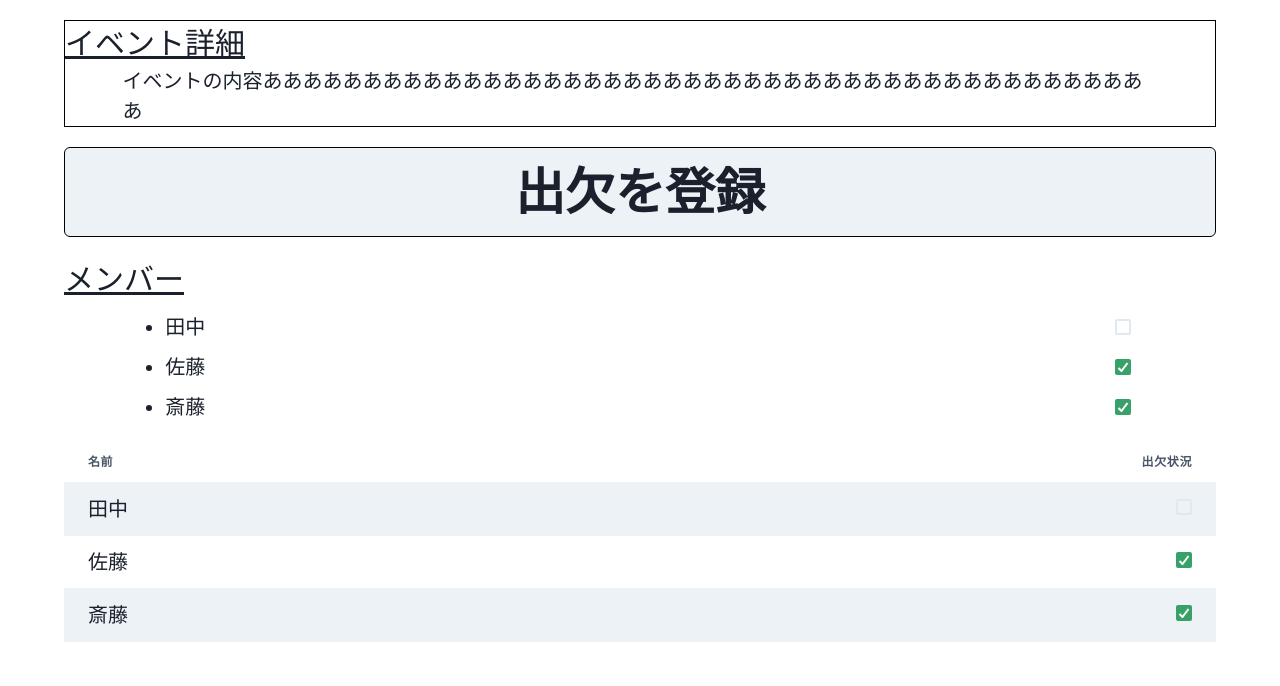
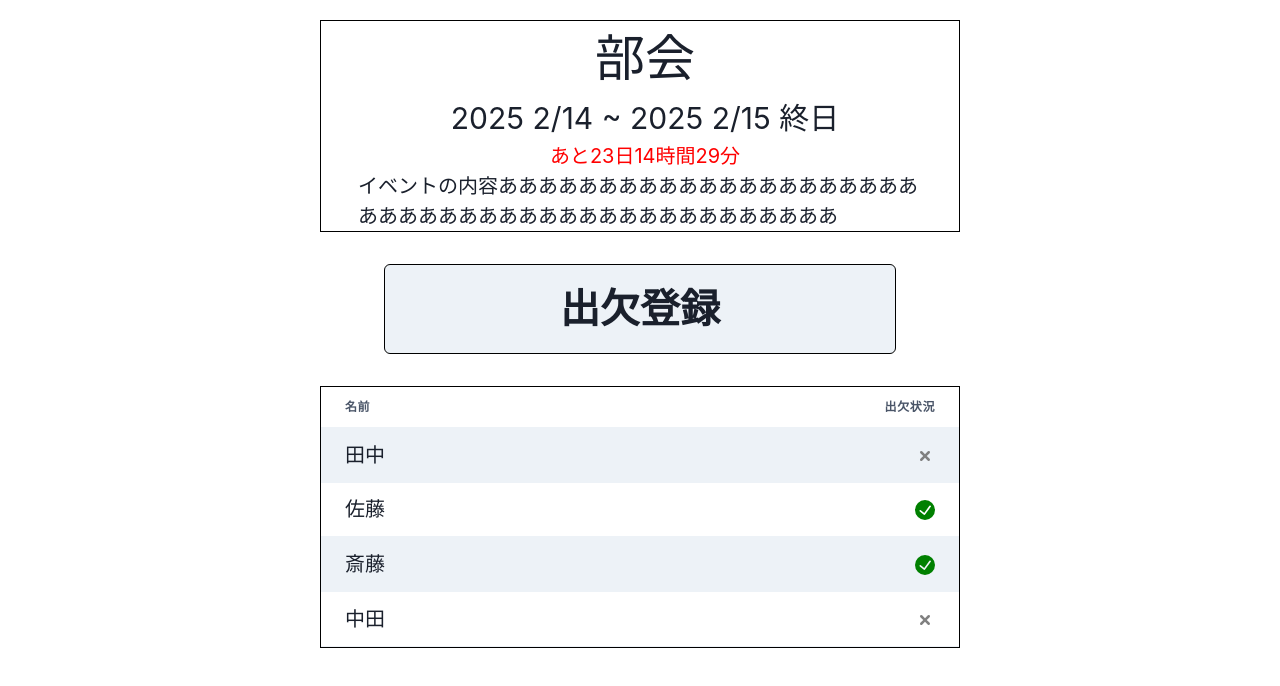
Before and after one commit to club-gleap/glape, a Next.js app: page /event in a window 1280 px wide. Shown: the top 686 px of the page. Built offline with nearby package versions, Linux system fonts and the light colour scheme.

Commit message:
feature/4-eventpage

```diff
--- /dev/null
+++ b/app/event/event-utils.tsx
@@ -0,0 +1,52 @@
+import { SmallCloseIcon, CheckCircleIcon } from "@chakra-ui/icons";
+
+//終日・終了時間なし・終了時間ありに応じて文字列を返す
+export const period = (_allDay: boolean, _startTime: Date, _finishTime: Date | null) => {
+    if (_finishTime == null){
+        // 終了時間が指定されてない場合
+        if (_allDay) {
+            return `${_startTime.getFullYear()}  ${_startTime.getMonth() + 1}/${_startTime.getDate()} ~　　　 ${_startTime.getFullYear()}  ${_startTime.getMonth() + 1}/${_startTime.getDate()} 終日`;
+        }
+        // 終了時間が指定されず、全日ではない場合
+        else {
+            return `${_startTime.getHours()}:${_startTime.getMinutes()}~`;
+        }
+    }
+    else if (_finishTime != null) {
+        // 複数日終日
+        if (_allDay) {
+            return `~\n
+            ${_finishTime.getFullYear()}  ${_finishTime.getMonth() + 1}/${_finishTime.getDate()} 終日`;
+        }
+        // 一日、開始時間と終了時間あり
+        else if (_startTime.getDate() == _finishTime.getDate()) {
+            return `${_startTime.getHours()}:${_startTime.getMinutes()}~${_finishTime.getHours()}:${_finishTime.getMinutes()}`;
+        }
+        // 複数日、開始時間と終了時間あり
+        else {
+            return `${_startTime.getHours()}:${_startTime.getMinutes()}~
+            ${_finishTime.getFullYear()}  ${_finishTime.getMonth() + 1}/${_finishTime.getDate()}  ${_finishTime.getHours()}:${_finishTime.getMinutes()}`;
+        }
+    }
+}
+
+//開始までの日、時間、分を計算して返す。過ぎている場合は全て０を返す
+export const diffTimes = (limitTime: Date) => {
+    const now = new Date();
+    const diffMilliseconds = limitTime.getTime() - now.getTime(); //時間差（ms）
+    if (diffMilliseconds <= 0) {
+        return { days: 0, hours: 0, minutes: 0 };
+    }
+    else {
+        const diffDays = Math.floor(diffMilliseconds / (1000 * 60 * 60 * 24)); //日にち
+        const diffHours = Math.floor(diffMilliseconds % (1000 * 60 * 60 * 24) / (1000 * 60 * 60));  // 時間
+        const diffMinutes = Math.floor((diffMilliseconds % (1000 * 60 * 60)) / (1000 * 60));  // 分
+        return { days: diffDays, hours: diffHours, minutes: diffMinutes };
+    }
+}
+
+// 出席・欠席に応じたアイコンを返す
+export const attendanceIcon = (attendance: boolean) => {
+    if (attendance) return <CheckCircleIcon boxSize="20px" color='green'></CheckCircleIcon>;
+    else return <SmallCloseIcon boxSize="20px" color='gray'></SmallCloseIcon>;
+};
--- a/app/event/page.tsx
+++ b/app/event/page.tsx
@@ -1,57 +1,57 @@
 "use client"
-import { Box, Button, Center ,Checkbox,Flex,UnorderedList,ListItem} from "@chakra-ui/react";
-import { babelIncludeRegexes } from "next/dist/build/webpack-config";
+import { Box, Button, Center, Stack, Table,Thead,Tbody,Tr,Th,Td,TableContainer} from "@chakra-ui/react";
 import React, { useState } from 'react';
-import {
-    Table,
-    Thead,
-    Tbody,
-    Tfoot,
-    Tr,
-    Th,
-    Td,
-    TableCaption,
-    TableContainer,
-  } from '@chakra-ui/react'
-
+import { period, diffTimes, attendanceIcon } from './event-utils';
 
 export default function Home() {
-
-    {/* 仮のデータ。本番ではどこかからデータを読み込む？ */}
+  //仮のデータ。本番ではどこかからデータを読み込む？
   const [members, setMembers] = useState({
     "田中": false,
     "佐藤": true,
     "斎藤": true,
+    "中田": false,
   });
+  const eventName: string = "部会"
+  const startTime = new Date('2025-02-14T18:30:00');
+  const finishTime = new Date('2025-02-15T18:40:00');
   const eventContent: string = "イベントの内容あああああああああああああああああああああああああああああああああああああああああああああ"
+  const isAllDay = true;
+  //ここまで仮のデータ
 
+
+  // 出席ボタンを押したときの処理
+  const attendButtonClick = () => {
+
+  };
+
+  //残り時間
+  const restTimes = diffTimes(startTime);
 
   return (
     <Center flexDirection="column">
-            <Box borderColor="black" borderWidth="1px" width='90%' mt="20px">
-                <Box fontSize="30px" textDecoration="underline">イベント詳細</Box>
+      <Stack spacing={8} width={{ base: "90%", md: "50%" }} mt="20px">
+        <Box borderColor="black" borderWidth="1px">
+          <Center fontSize="50px" ml="10px">{eventName}</Center>
+          <Center fontSize="30px" ml="10px">
+            {/* getMonth()だけだと本来の月－１で表示されるので＋１する必要がある */}
+            {startTime.getFullYear()}  {startTime.getMonth() + 1}/{startTime.getDate()}  {period(isAllDay, startTime, finishTime)}
+          </Center>
+          <Center fontSize="20px" color="red" ml="10px">
+            あと{restTimes.days}日{restTimes.hours}時間{restTimes.minutes}分
+          </Center>
           <Center>
-                    <Box fontSize="20px" width='90%'>{eventContent}</Box>
+            <Box fontSize="20px" width="90%" ml="10px">{eventContent}</Box>
           </Center>
         </Box>
-            <Button fontSize="50px" borderColor="black" borderWidth="1px" width='90%' height="90px" mt="20px">出欠を登録</Button>
-            <Box width='90%' mt="20px">
-                <Box fontSize="30px" textDecoration="underline">メンバー</Box>
-                <UnorderedList>
-                    {/* membersリストの中身を順番に表示 */}
-                    {Object.entries(members).map(([name, attendance], index) => (
-                        <Center key={index}>
-                            <Flex width="85%" mt="10px" justify="space-between">
-                                <ListItem fontSize="20px">{name}</ListItem>
-                                {/* 画面上で変更できないチェックボックス */}
-                                <Checkbox colorScheme='green' isChecked={attendance}></Checkbox>
-                            </Flex>
+
+        {/* 出欠登録ボタンを中央に配置 */}
+        <Center>
+        <Button onClick={attendButtonClick} fontSize="40px" borderColor="black" borderWidth="1px" width="80%" height="90px">
+            出欠登録
+          </Button>
         </Center>
-                        ))
-                    }
-                </UnorderedList>
-            </Box>
-            <TableContainer width='90%' mt="20px">
+
+        <TableContainer borderColor="black" borderWidth="1px">
           <Table variant='striped' colorScheme='gray'>
             <Thead>
               <Tr>
@@ -62,18 +62,17 @@ export default function Home() {
             <Tbody>
               {/* membersリストの中身を順番に表示 */}
               {Object.entries(members).map(([name, attendance], index) => (
-                                    <Tr width="85%" mt="10px" >
+                <Tr key={index}>
                   <Td fontSize="20px">{name}</Td>
-                                        {/* 画面上で変更できないチェックボックス */}
                   <Td isNumeric>
-                                            <Checkbox colorScheme='green' isChecked={attendance}></Checkbox>
+                    {attendanceIcon(attendance)}
                   </Td>
                 </Tr>
-                                ))
-                            }
+              ))}
             </Tbody>
           </Table>
         </TableContainer>
+      </Stack>
     </Center>
   );
 }
--- a/package.json
+++ b/package.json
@@ -9,6 +9,7 @@
     "lint": "next lint"
   },
   "dependencies": {
+    "@chakra-ui/icons": "^2.2.4",
     "@chakra-ui/react": "2",
     "@emotion/react": "^11.14.0",
     "@emotion/styled": "^11.14.0",
```
Also changed, not shown: 2 other files (tests, documents, lock files or other folders). Lines whose indentation alone changed are shown as unchanged.
